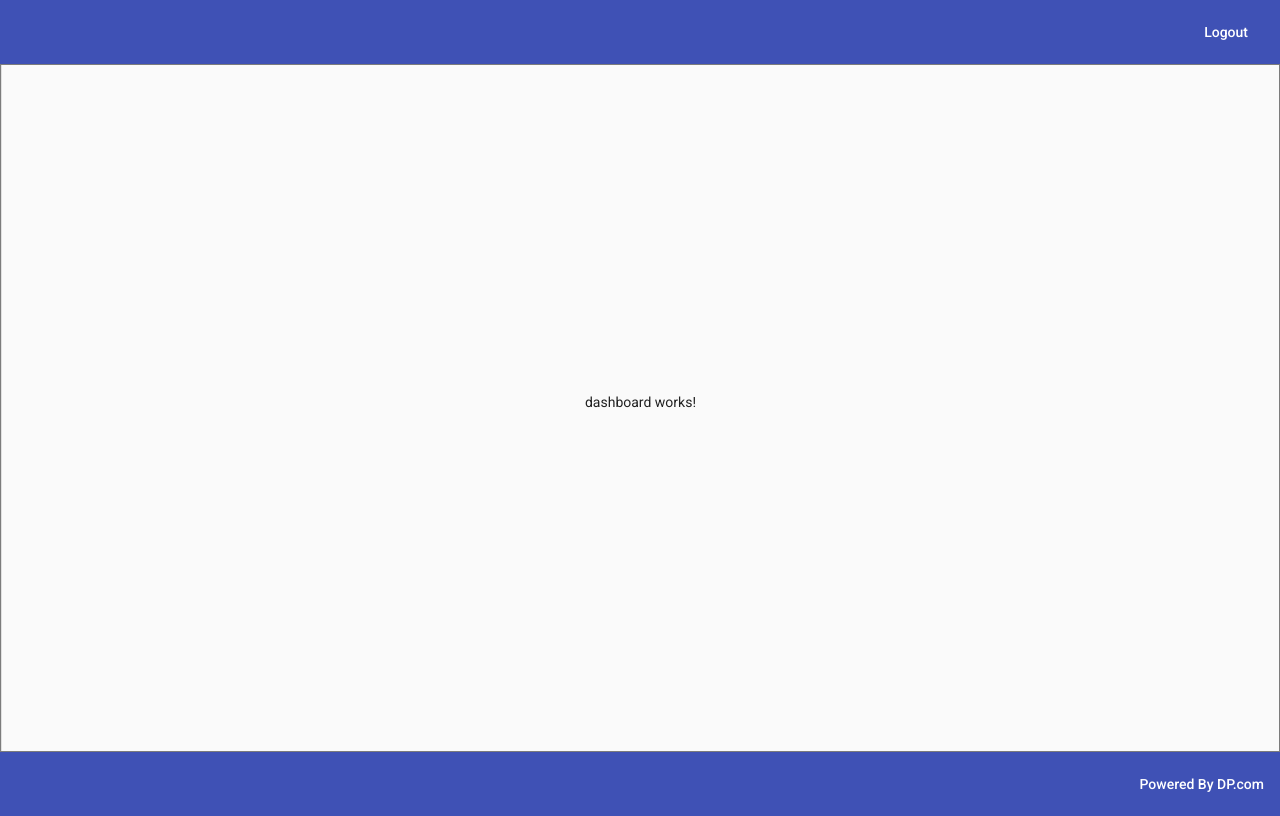
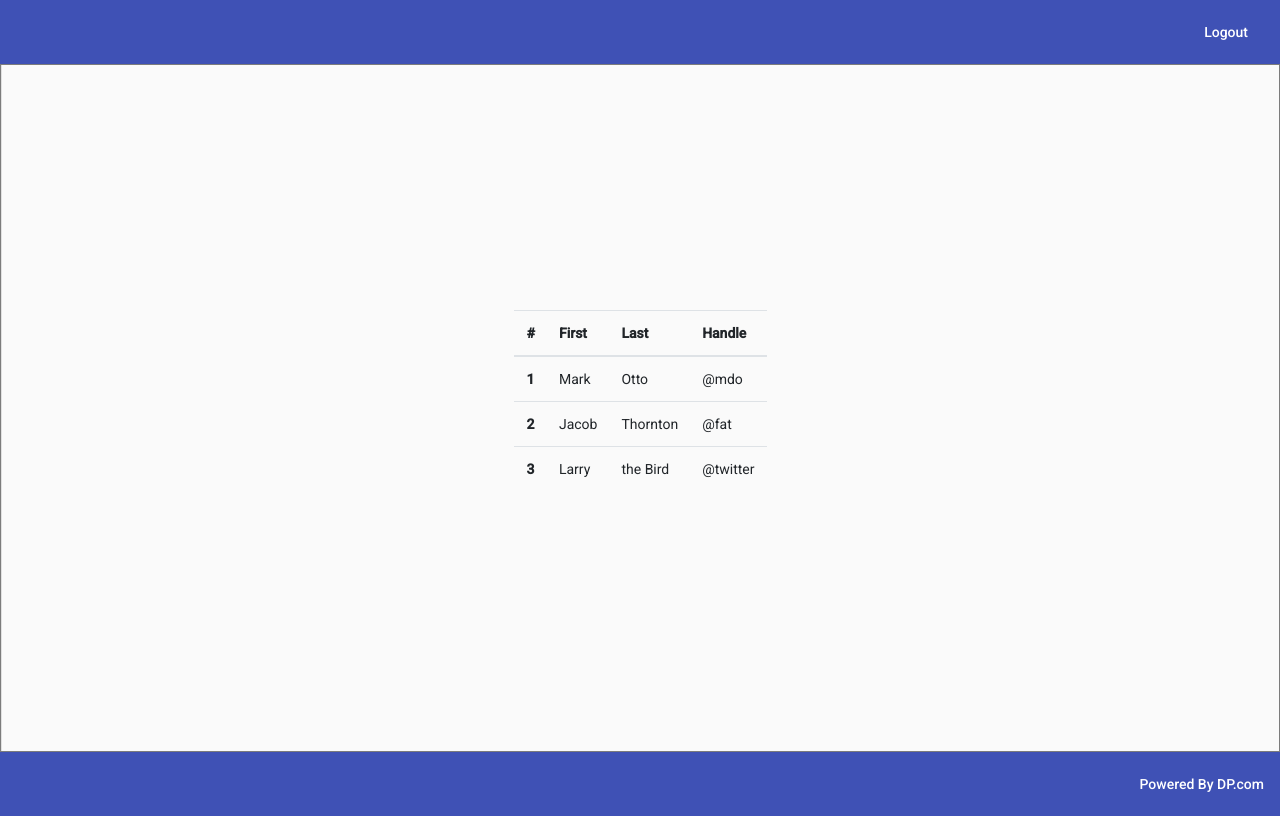
Before and after one commit to DarshitParkhiya/TestProject, an Angular app: page /dashboard in a window 1280 px wide. Built offline with nearby package versions, Linux system fonts and the light colour scheme.

Commit message:
insert successfully

```diff
--- a/apps/my-student-app/my-stedent/src/app/components/dashboard/dashboard.component.html
+++ b/apps/my-student-app/my-stedent/src/app/components/dashboard/dashboard.component.html
@@ -1 +1,30 @@
-<p>dashboard works!</p>
+<table class="table">
+  <thead>
+    <tr>
+      <th scope="col">#</th>
+      <th scope="col">First</th>
+      <th scope="col">Last</th>
+      <th scope="col">Handle</th>
+    </tr>
+  </thead>
+  <tbody>
+    <tr>
+      <th scope="row">1</th>
+      <td>Mark</td>
+      <td>Otto</td>
+      <td>@mdo</td>
+    </tr>
+    <tr>
+      <th scope="row">2</th>
+      <td>Jacob</td>
+      <td>Thornton</td>
+      <td>@fat</td>
+    </tr>
+    <tr>
+      <th scope="row">3</th>
+      <td>Larry</td>
+      <td>the Bird</td>
+      <td>@twitter</td>
+    </tr>
+  </tbody>
+</table>
--- a/apps/my-student-app/my-stedent/src/app/components/home/home.component.html
+++ b/apps/my-student-app/my-stedent/src/app/components/home/home.component.html
@@ -24,7 +24,10 @@
         [(ngModel)]="request.hostStartDate"
         class="form-control"
         id="hosStartDate"
-        type="text"
+        type="date"
+        id="start"
+        name="trip-start"
+        value="todaDate"
       />
     </div>
     <div class="col-sm-3 pr-2">
@@ -33,7 +36,10 @@
         [(ngModel)]="request.hostEndDate"
         class="form-control"
         id="hosEndDate"
-        type="text"
+        type="date"
+        id="start"
+        name="trip-start"
+        value="todaDate"
       />
     </div>
   </div>
@@ -43,7 +49,7 @@
         <div class="col-sm-12">
           <label for="ex3">Request Description</label>
           <input
-            [(ngModel)]="request.hostEndDate"
+            [(ngModel)]="request.RequestDescription"
             class="form-control"
             id="ex3"
             type="text"
@@ -60,7 +66,6 @@
               id="request1"
               value="request1"
               (click)="radioChange('request1')"
-
             />
             <label class="form-check-label" for="request1">
               Request 1
@@ -73,7 +78,6 @@
               name="exampleRadios"
               id="request2"
               value="request2"
-
               (click)="radioChange('request2')"
             />
             <label class="form-check-label" for="request2">
@@ -87,7 +91,6 @@
               name="exampleRadios"
               id="request3"
               value="request3"
-
               (click)="radioChange('request3')"
             />
             <label class="form-check-label" for="request3">
--- a/apps/my-student-app/my-stedent/src/app/components/home/home.component.ts
+++ b/apps/my-student-app/my-stedent/src/app/components/home/home.component.ts
@@ -10,6 +10,7 @@ import { RequestTypeService } from '../../services/request-type.service';
 export class HomeComponent implements OnInit {
   request: RequestModel = new RequestModel();
   listData: object = new Object();
+  todaDate: Date = new Date('dd/MM/yyyy');
 
   value: any;
   options = [
@@ -80,11 +81,21 @@ export class HomeComponent implements OnInit {
     }
   }
 
-  onSumbit() {}
+  onSumbit() {
+    this.request.listItem = this.list2.map(function (value) {
+      return value.text;
+    });
+    this.request.IsActive = true;
+    console.log('***********', this.request);
+    // this.requestTypeService.createRequest(this.request).subscribe((res) => {
+    //   console.log(res);
+    // });
+  }
 
   onCancel() {}
 
   radioChange(val: string) {
+    this.request.reqestType = val;
     this.list1 = [];
     this.list2 = [];
     if (this.listData[val]) {
--- a/apps/my-student-app/my-stedent/src/app/models/requestModel.ts
+++ b/apps/my-student-app/my-stedent/src/app/models/requestModel.ts
@@ -7,4 +7,5 @@ export class RequestModel {
   RequestDescription: string;
   reqestType: string;
   listItem: Array<string>;
+  IsActive: boolean;
 }
--- a/apps/my-student-app/my-stedent/src/app/services/request-type.service.ts
+++ b/apps/my-student-app/my-stedent/src/app/services/request-type.service.ts
@@ -2,6 +2,7 @@ import { Injectable } from '@angular/core';
 import { RequestType } from '../models/requestType';
 import { Observable } from 'rxjs';
 import { HttpClient, HttpHeaders } from '@angular/common/http';
+import { RequestModel } from '../models/requestModel';
 
 const httpOptions = {
   headers: new HttpHeaders({ 'Content-Type': 'application/json' }),
@@ -9,17 +10,26 @@ const httpOptions = {
 
 @Injectable({ providedIn: 'root' })
 export class RequestTypeService {
-  private areasUrl = 'http://localhost:5000/api/RequestType'; // URL to web api
+  private requestType = 'http://localhost:5000/api/RequestType';
+  private request = 'http://localhost:5000/api/Request';
 
   constructor(private http: HttpClient) {}
 
   getAllRequestType(): Observable<RequestType[]> {
-    return this.http.get<RequestType[]>(`${this.areasUrl}/get`);
+    return this.http.get<RequestType[]>(`${this.requestType}/get`);
   }
 
   getRequestByType(type: string): Observable<RequestType> {
     return this.http.get<RequestType>(
-      `${this.areasUrl}/getByType?type=${type}`
+      `${this.requestType}/getByType?type=${type}`
+    );
+  }
+
+  createRequest(alarm: RequestModel): Observable<RequestModel> {
+    return this.http.post<RequestModel>(
+      `${this.request}/create`,
+      alarm,
+      httpOptions
     );
   }
 }
```
